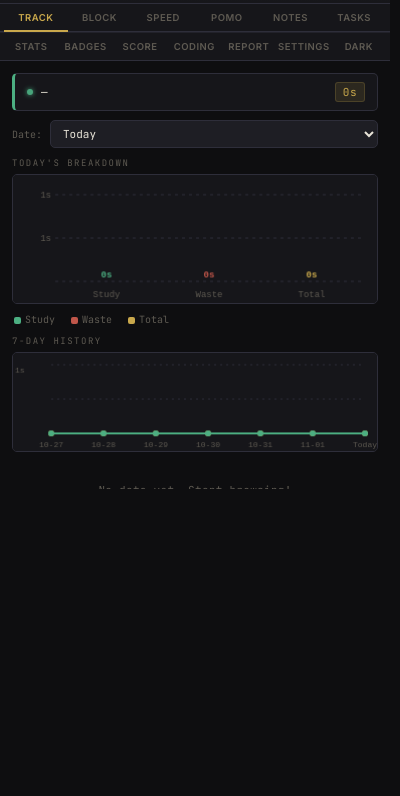
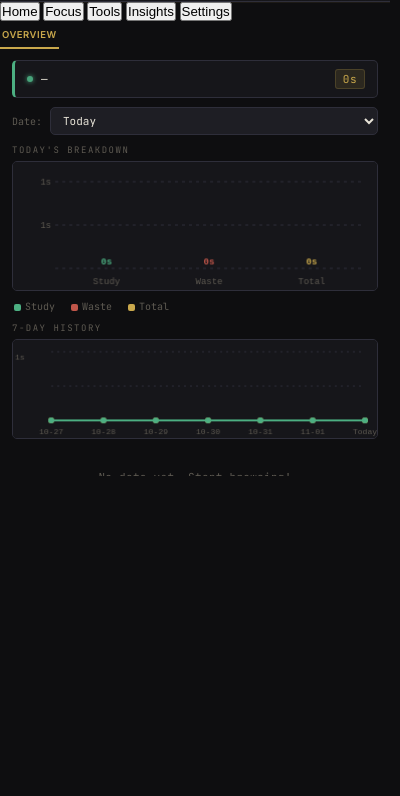
Before and after one commit to cosmiccoder200x-sys/Focusflow, a browser extension: page popup.html in a window 400 px wide. Shown: the part 48-844 px from the top of the page. Drawn offline with Linux system fonts and the light colour scheme.

Commit message:
redesign: apply minimal UI to lockin (popup.html)

```diff
--- a/popup.html
+++ b/popup.html
@@ -2,7 +2,9 @@
 <html lang="en">
 <head>
   <meta charset="UTF-8" />
-  <title>FocusFlow</title>
+  <meta name="viewport" content="width=device-width, initial-scale=1.0" />
+  <meta name="theme-color" content="#0b0e0c" />
+  <title>FocusFlow — Daily workspace</title>
   <link rel="stylesheet" href="popup.css" />
 </head>
 <body>
@@ -13,30 +15,44 @@
     <div class="brand-icon-wrap">⚡</div>
     <div>
       <div class="brand-name">FocusFlow</div>
-      <div class="brand-version">PRO v4.0 &nbsp;<span class="godmode-badge">GODMODE</span></div>
+      <div class="brand-version">PRODUCTIVITY WORKSPACE</div>
     </div>
   </div>
   <div id="totalUsage" class="total-usage">⏱ 0s today</div>
 </header>
 
-<!-- NAV ROW 1 -->
-<nav class="nav">
-  <button class="tab-btn active" data-tab="track">Track</button>
-  <button class="tab-btn" data-tab="block">Block</button>
-  <button class="tab-btn" data-tab="speed">Speed</button>
-  <button class="tab-btn" data-tab="pomo">Pomo</button>
-  <button class="tab-btn" data-tab="notes">Notes</button>
-  <button class="tab-btn" data-tab="tasks">Tasks</button>
+<!-- Primary navigation: five focused workspaces -->
+<nav class="workspace-nav" aria-label="FocusFlow workspaces">
+  <button class="workspace-btn active" type="button" data-nav-group="home">Home</button>
+  <button class="workspace-btn" type="button" data-nav-group="focus">Focus</button>
+  <button class="workspace-btn" type="button" data-nav-group="tools">Tools</button>
+  <button class="workspace-btn" type="button" data-nav-group="insights">Insights</button>
+  <button class="workspace-btn" type="button" data-nav-group="settings">Settings</button>
 </nav>
-<!-- NAV ROW 2 -->
-<nav class="nav nav2">
-  <button class="tab-btn" data-tab="stats">Stats</button>
-  <button class="tab-btn" data-tab="badges">Badges</button>
-  <button class="tab-btn" data-tab="score">Score</button>
-  <button class="tab-btn" data-tab="code">Coding</button>
-  <button class="tab-btn" data-tab="report">Report</button>
-  <button class="tab-btn" data-tab="settings">Settings</button>
-  <button class="tab-btn" data-tab="dark">Dark</button>
+<nav class="feature-nav" aria-label="Workspace features">
+  <div class="nav-group active" data-group="home">
+    <button class="tab-btn active" data-tab="track">Overview</button>
+  </div>
+  <div class="nav-group" data-group="focus" hidden>
+    <button class="tab-btn" data-tab="pomo">Timer</button>
+    <button class="tab-btn" data-tab="tasks">Tasks</button>
+    <button class="tab-btn" data-tab="notes">Notes</button>
+  </div>
+  <div class="nav-group" data-group="tools" hidden>
+    <button class="tab-btn" data-tab="block">Block</button>
+    <button class="tab-btn" data-tab="speed">Speed</button>
+    <button class="tab-btn" data-tab="dark">Dark mode</button>
+  </div>
+  <div class="nav-group" data-group="insights" hidden>
+    <button class="tab-btn" data-tab="stats">Activity</button>
+    <button class="tab-btn" data-tab="score">Score</button>
+    <button class="tab-btn" data-tab="badges">Badges</button>
+    <button class="tab-btn" data-tab="code">Coding</button>
+    <button class="tab-btn" data-tab="report">Reports</button>
+  </div>
+  <div class="nav-group" data-group="settings" hidden>
+    <button class="tab-btn" data-tab="settings">Preferences</button>
+  </div>
 </nav>
 
 <!-- ===== TRACK TAB ===== -->
```
